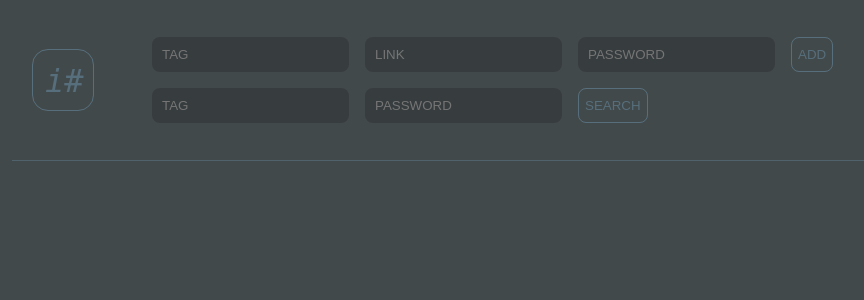
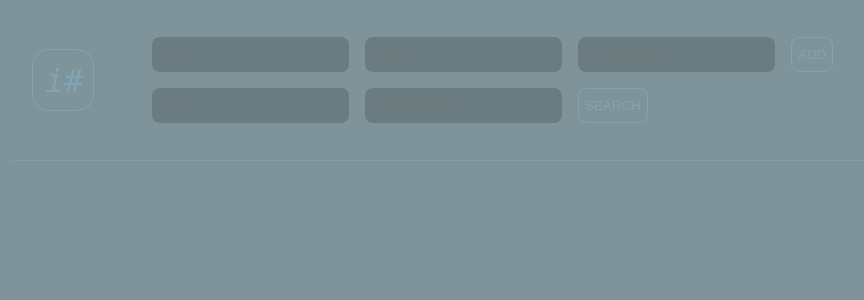
Before and after one commit to Ynxela/ihash, a Django app: page / in a window 1280 px wide. Shown: the top 300 px of the page, without its empty margins (38-902 px from the left). Run offline with Django 3.2, Linux system fonts and the light colour scheme.

Commit message:
some improvements

```diff
--- a/ihash/ihash/settings.py
+++ b/ihash/ihash/settings.py
@@ -112,7 +112,7 @@
 
 LANGUAGE_CODE = 'en-us'
 
-TIME_ZONE = 'UTC'
+TIME_ZONE = 'Europe/Moscow'
 
 USE_I18N = True
 
--- a/ihash/mainapp/models.py
+++ b/ihash/mainapp/models.py
@@ -20,7 +20,7 @@
     link = models.CharField(max_length=256, verbose_name='ссылка')
     password_hash = models.CharField(max_length=64, verbose_name='хеш пароля', blank=True)
     date_created = models.DateTimeField(verbose_name='время создания', default=timezone.now)
-    date_expiration = models.DateTimeField(verbose_name='время удаления', default=get_expired_date())
+    date_expiration = models.DateTimeField(verbose_name='время удаления', default=get_expired_date)
     is_active = models.BooleanField(verbose_name='активная ссылка или нет', default=True)
     ip_addr = models.GenericIPAddressField(protocol='both', verbose_name='ip, с которого добавлена ссылка')
 
--- a/ihash/static/css/style.css
+++ b/ihash/static/css/style.css
@@ -3,7 +3,7 @@
 /*****/
 
 body {
-    background-color: rgb(66, 73, 75);
+    background-color: rgb(127, 148, 154);
     margin: 0;
     font-family: monospace;
 
```
